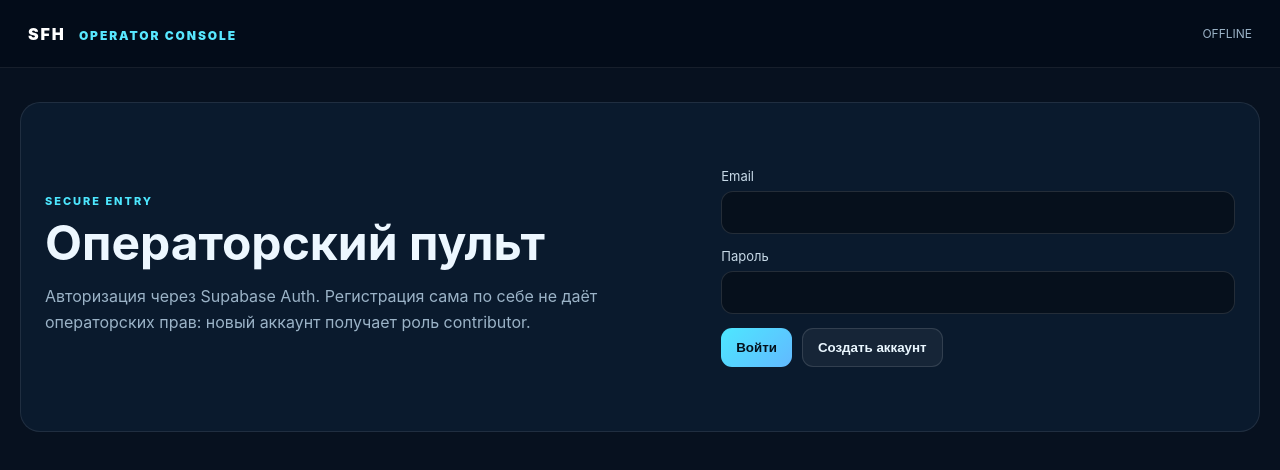
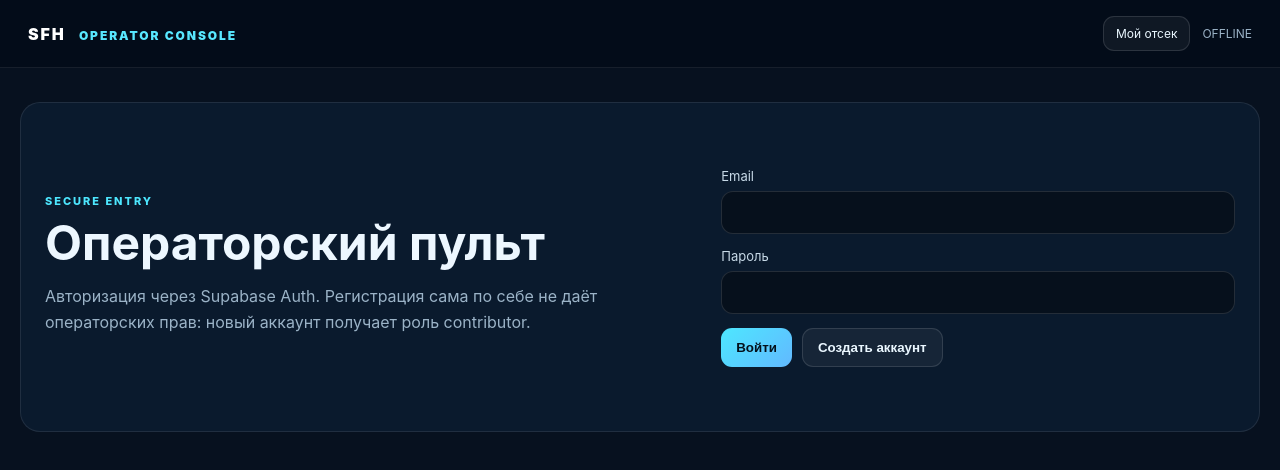
Before and after one commit to Dinozavr41/station-for-humanity, a plain HTML site: page operator.html in a window 1280 px wide. Drawn offline with Linux system fonts and the light colour scheme; a script that the page names is missing.

Commit message:
Link Operator Console to My Bay

```diff
--- a/operator.html
+++ b/operator.html
@@ -10,7 +10,7 @@
 <body>
 <header class="topbar">
   <a href="/" class="brand">SFH <span>OPERATOR CONSOLE</span></a>
-  <div class="top-actions"><span id="identity">OFFLINE</span><button id="signOut" class="ghost" hidden>Выйти</button></div>
+  <div class="top-actions"><a href="/my-bay/" class="ghost" style="text-decoration:none;padding:9px 12px;border-radius:11px">Мой отсек</a><span id="identity">OFFLINE</span><button id="signOut" class="ghost" hidden>Выйти</button></div>
 </header>
 <main>
   <section id="authPanel" class="panel auth-panel">
```
